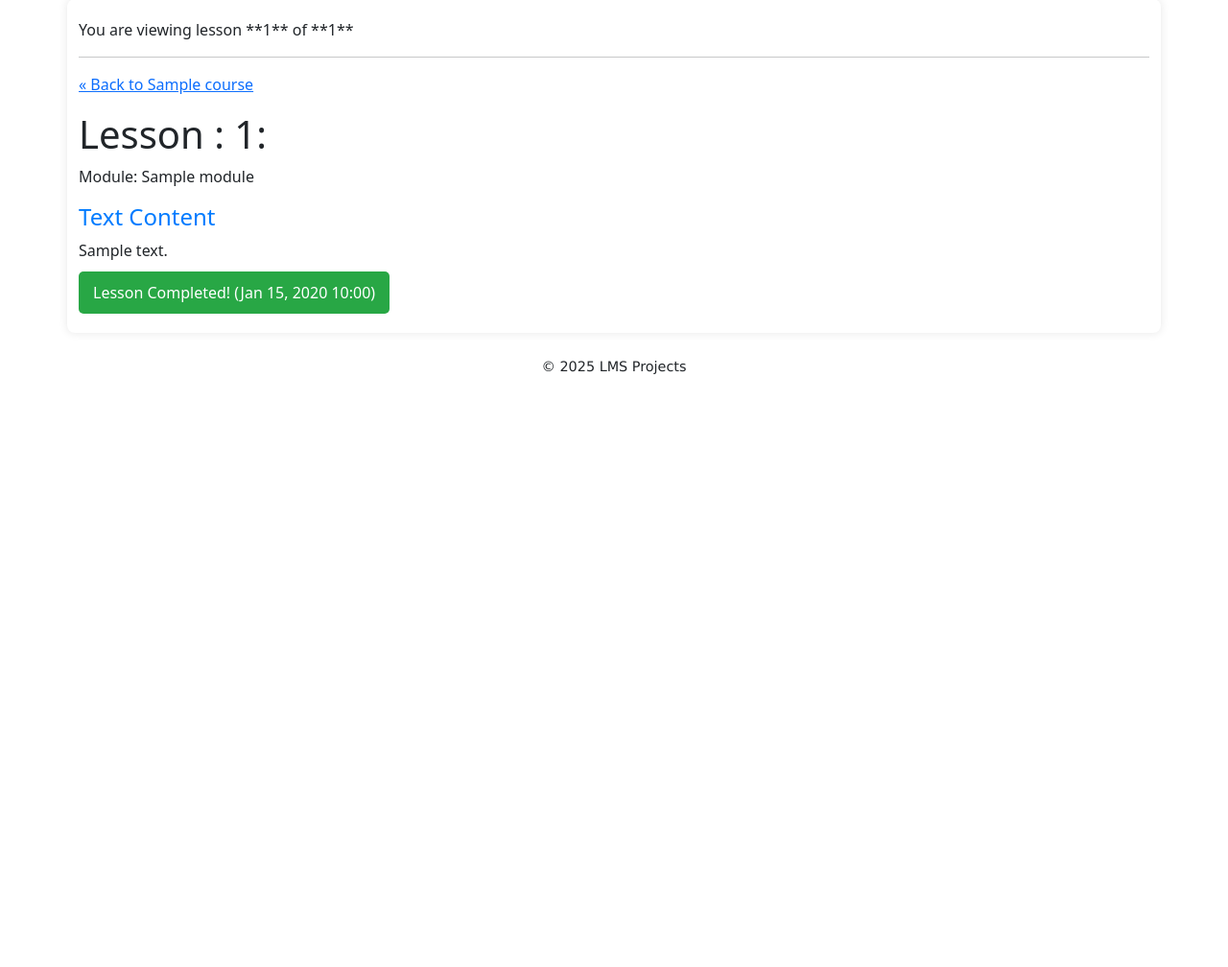
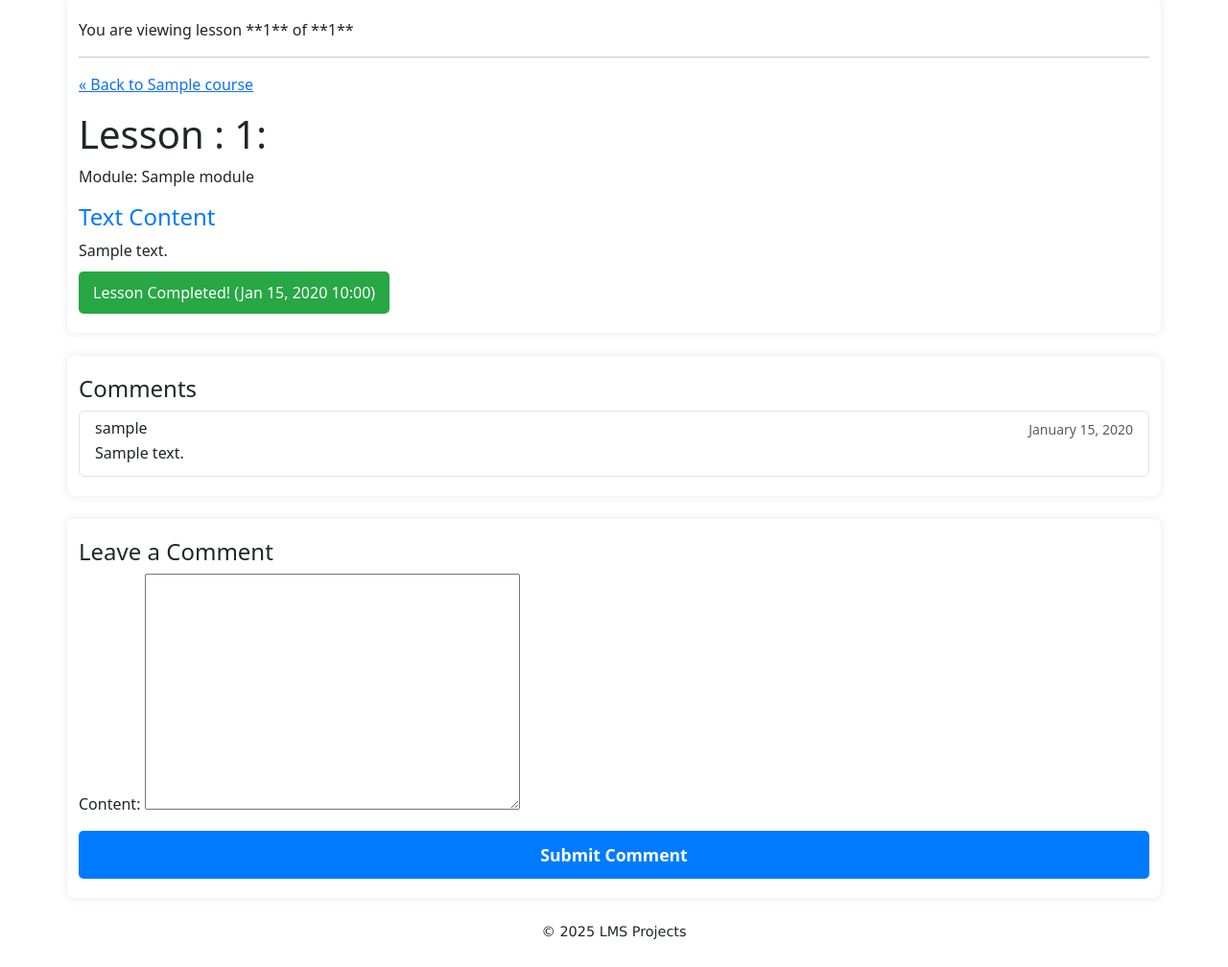
Before and after one commit to Anirudh11V/Learning_Management_System, a Django app: a page that uses lms/courses/templates/courses/lesson_detail.html in a window 1280 px wide. Shown: the part 82-1090 px from the top of the page at 96% size. Before the commit the page ends 472 px from the top, so only its background shows below. Run offline with Django 5.2, Linux system fonts and the light colour scheme; a user stored in the database is signed in; tables that the repository leaves empty hold one stand-in row (values such as "Sample post"); parts of the project's set-up code (start-up, migrations or seed data) failed here and were passed over.

Commit message:
Added basic commenting in lessons.

```diff
--- a/lms/courses/forms.py
+++ b/lms/courses/forms.py
@@ -1,12 +1,13 @@
 from django import forms
-from . models import Course, Module, Lesson
+from . models import Course, Module, Lesson, Comment
 
 
 class CourseForm(forms.ModelForm):
     class Meta:
         model = Course
-        fields = ['title', 'description', 'price', 'is_published']
+        fields = ['thumbnail', 'title', 'description', 'price', 'is_published']
         labels = {
+            'thumbnail': 'Course Thumbnail',
             'title': 'Course title',
             'description': 'Course Description',
             'price': 'Price(Rs)',
@@ -52,3 +53,9 @@ class LessonForm(forms.ModelForm):
             'text_content': forms.Textarea(attrs= {'rows': 8}),
             'order': forms.NumberInput(attrs= {'placeholder': 'Enter a number'}),
         }
+
+
+class CommentForm(forms.ModelForm):
+    class Meta:
+        model= Comment
+        fields = ['content']
--- a/lms/courses/models.py
+++ b/lms/courses/models.py
@@ -2,6 +2,8 @@ from django.db import models
 from django.conf import settings
 from django.utils.text import slugify
 from django.urls import reverse
+
+from django.contrib.auth import get_user_model
 # Create your models here.
 
 class Category(models.Model):
@@ -36,7 +38,7 @@ class Course(models.Model):
                                    related_name= 'taught_courses')
 
     price = models.DecimalField(max_digits= 7, decimal_places= 2, default= 0.00)
-    thumbnail = models.ImageField(blank= True, null= True)
+    thumbnail = models.ImageField(blank= True, null= True, upload_to= 'course_thumbnails/')
     created_at = models.DateTimeField(auto_now_add= True)
     updated_at = models.DateField(auto_now= True)
     is_published = models.BooleanField(default= False)
@@ -90,7 +92,7 @@ class Lesson(models.Model):
 
     text_content = models.TextField(blank= True, null= True)
     video_url = models.URLField(max_length= 250, blank= True, null= True)
-    file_upload = models.FileField(blank=True, null= True)
+    file_upload = models.FileField(blank=True, null= True, upload_to= 'lesson_files/')
     order = models.PositiveIntegerField(blank= False, null= False, default= 1)
     created_at = models.DateTimeField(auto_now_add= True)
     updated_at = models.DateField(auto_now= True)
@@ -110,3 +112,18 @@ class Lesson(models.Model):
 
     def get_absolute_url(self):
         return reverse('lesson_detail', args=[self.module.course.slug, self.module.slug, self.slug])
+
+
+User = get_user_model()
+
+class Comment(models.Model):
+    lesson = models.ForeignKey(Lesson, on_delete= models.CASCADE, related_name= 'comments')
+    author = models.ForeignKey(User, on_delete= models.CASCADE, related_name= 'comments')
+    content = models.TextField()
+    created_at = models.DateTimeField(auto_now_add= True)
+
+    class Meta:
+        ordering = ['-created_at']
+
+    def __str__(self):
+        return f"Comments by {self.author.username} on {self.lesson.title}."
--- a/lms/courses/templates/courses/course_form.html
+++ b/lms/courses/templates/courses/course_form.html
@@ -13,7 +13,7 @@
 
             <h2>{{page_title}}</h2>
 
-            <form action="" method="post"> {% csrf_token %}
+            <form action="" method="post" enctype="multipart/form-data"> {% csrf_token %}
                 {% for i in form %}
 
                     <div class="form_group">
--- a/lms/courses/templates/courses/lesson_detail.html
+++ b/lms/courses/templates/courses/lesson_detail.html
@@ -81,6 +81,37 @@
                 {% endif %}
             </div>
         </div>
+    </section><br>
+
+    <section>
+        {% if comments %}
+            <div class="container">
+                <h4>Comments</h4>
+                <div class="list-group">
+                    {% for c in comments %}
+                        <div class="list-group-item list-group-item-action flex-column align-items-start">
+                            <div class="d-flex w-100 justify-content-between">
+                                <h6 class="mb-1">
+                                    {{c.author.username}}
+                                </h6>
+                                <small class="text-muted">
+                                    {{c.created_at|date:"F j, Y"}}
+                                </small>
+                            </div>
+                            <p class="mb-1">{{c.content}}</p>
+                        </div>
+                    {% endfor %}
+                </div>
+            </div><br>
+        {% endif %}
+
+        <div class="container">
+            <h4>Leave a Comment</h4>
+            <form action="" method="post"> {% csrf_token %}
+                {{form.as_p}}
+                <button type="submit" class="btn-primary">Submit Comment</button>
+            </form>
+        </div>
     </section>
 </main>
 
--- a/lms/courses/templates/courses/lesson_form.html
+++ b/lms/courses/templates/courses/lesson_form.html
@@ -14,7 +14,7 @@
             <h2>{{page_title}}</h2>
             <p>For Course : {{course.title}} > Module : {{module.title}}</p>
 
-            <form action="" method="post"> {% csrf_token %}
+            <form action="" method="post" enctype="multipart/form-data"> {% csrf_token %}
                 {% for i in form %}
 
                     <div class="form_group">
--- a/lms/courses/views.py
+++ b/lms/courses/views.py
@@ -1,6 +1,6 @@
 from django.shortcuts import render, get_object_or_404, redirect
 from .models import Category, Course, Module, Lesson
-from .forms import CourseForm, ModuleForm, LessonForm
+from .forms import CourseForm, ModuleForm, LessonForm, CommentForm
 from enrollment.models import Enroll, UserLessonCompletion
 from users.services import notify_new_lesson
 
@@ -88,7 +88,9 @@ def lesson_detail(request, course_slug, module_slug, lesson_slug):
     lesson_completion, created = UserLessonCompletion.objects.get_or_create(
         student= request.user, lesson= lesson, defaults= {'is_completed': False}
     )
-
+    """
+    Lesson nagivation...
+    """
     lesson_in_module = module.lesson.all().order_by('order')
 
     lesson_list = list(lesson_in_module)
@@ -102,8 +104,28 @@ def lesson_detail(request, course_slug, module_slug, lesson_slug):
     if current_lesson_index < len(lesson_list) - 1:
         next_lesson = lesson_list[current_lesson_index + 1]
 
+    # lesson navigation ends
+
+    """
+    Comments...
+    """
+    comments = lesson.comments.all()
+    if request.method == 'POST':
+        form = CommentForm(request.POST)
+        if form.is_valid():
+            new_comment = form.save(commit= False)
+            new_comment.lesson = lesson
+            new_comment.author = request.user
+            new_comment.save()
+            return redirect('courses:lesson_details',
+                            course_slug= course.slug, module_slug= module.slug, lesson_slug= lesson.slug)
+
+    else:
+        form = CommentForm()
+
     context= {'course': course, 'module': module, 'lesson': lesson, 'lesson_completion': lesson_completion,
-              'page_title': lesson.title, 'previous_lesson': previous_lesson, 'next_lesson': next_lesson}
+              'page_title': lesson.title, 'previous_lesson': previous_lesson, 'next_lesson': next_lesson,
+              'form': form, 'comments': comments}
     return render(request, 'courses/lesson_detail.html', context)
 
 # ----------------------------------------------------------------------------------------.
@@ -156,7 +178,7 @@ def course_create(request):                 # Course creation.
         return redirect('users:instructor_dashboard')
 
     if request.method == 'POST':
-        form = CourseForm(request.POST)
+        form = CourseForm(request.POST, request.FILES)
         if form.is_valid():
             new_course = form.save(commit= False)
             new_course.instructor = request.user
@@ -186,7 +208,7 @@ def course_update(request, course_slug):    # Course edit/updating.
         if form.is_valid():
             form.save()
             messages.success(request, f"Course '{course.title}' updated successfully.")
-            return redirect('users:instructor_dashboard')
+            return redirect('courses:course_details', course_slug= course.slug)
         else:
             messages.error(request, 'Please correct the errors.')
 
@@ -207,7 +229,7 @@ def course_delete(request, course_slug):     # Course deletion.
         course_title = course.title
         course.delete()
         messages.success(request, f"Course '{course.title}' deleted successfully.")
-        return redirect('users:instructor_dashboard')
+        return redirect('courses:course_list')
 
     context = {'course': course, 'page_title': f'Delete Course: {course.title}'}
     return render(request, 'courses/course_confirm_delete.html', context)
@@ -304,7 +326,7 @@ def lesson_create(request, course_slug, module_slug):    # Lesson creation.
         return redirect('users:instructor_dashboard')
 
     if request.method == 'POST':
-        form = LessonForm(request.POST)
+        form = LessonForm(request.POST, request.FILES)
         if form.is_valid():
             new_lesson = form.save(commit= False)
             new_lesson.module = module
--- /dev/null
+++ b/lms/static/files/mvt.txt
@@ -0,0 +1 @@
+mvt
--- a/lms/users/forms.py
+++ b/lms/users/forms.py
@@ -41,7 +41,7 @@ class UserUpdateForm(forms.ModelForm):
 class ProfileUpdateForm(forms.ModelForm):
     class Meta:
         model = Profile
-        fields = ['bio']
+        fields = ['bio', 'profile_pic']
 
 
 class CustomPasswordChangeForm(PasswordChangeForm):
--- a/lms/users/models.py
+++ b/lms/users/models.py
@@ -27,7 +27,7 @@ User = get_user_model()
 class Profile(models.Model):
     user = models.OneToOneField(User, on_delete= models.CASCADE, related_name= 'profile')
     bio = models.TextField(max_length= 500, blank= True)
-    profile_pic = models.ImageField(upload_to= 'profile_pics/', blank= True)
+    profile_pic = models.ImageField(upload_to= 'profile_pics/', default= 'default.jpg', blank= True)
 
     def __str__(self):
         return f'{self.user.username} Profile'
--- a/lms/users/templates/users/profile.html
+++ b/lms/users/templates/users/profile.html
@@ -23,7 +23,7 @@
             </div><hr>
 
             <div>
-                <form action="" method="post"> {% csrf_token %}
+                <form action="" method="post" enctype="multipart/form-data"> {% csrf_token %}
                     <h4>About Me</h4>
                     {{profile_form.as_p}}
                     <button type="submit" name="update_profile">Update Profile</button>
--- a/lms/users/views.py
+++ b/lms/users/views.py
@@ -75,7 +75,7 @@ def profile(request):
     user = request.user
     if request.method == 'POST':
         user_form = UserUpdateForm(request.POST, instance= user)
-        profile_form = ProfileUpdateForm(request.POST, instance= user.profile)
+        profile_form = ProfileUpdateForm(request.POST, request.FILES, instance= user.profile)
         password_form = PasswordChangeForm(data= request.POST, user= user )
 
         if 'update_user' in request.POST and user_form.is_valid():
```
Also changed, not shown: lms/courses/migrations/0004_comment.py (added), lms/courses/migrations/0005_alter_course_thumbnail_alter_lesson_file_upload.py (added), lms/static/image/profile_pics/note.png (added), lms/static/image/profile_pics/out.png (added), lms/static/image/profile_pics/out_739ymbb.png (added), lms/static/image/profile_pics/out_SBgwhif.png (added), lms/users/migrations/0004_alter_profile_profile_pic.py (added).
